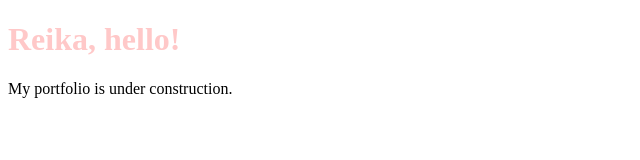
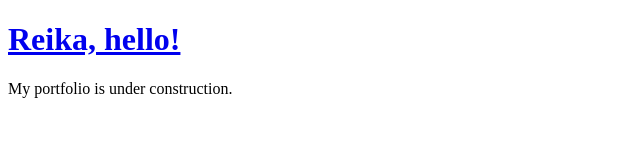
Before and after one commit to Bailey-Francis/Bailey-Francis.github.io, a plain HTML site: page index.html in a window 1280 px wide. Shown: the whole page, without its empty margins (0-640 px from the left). Drawn offline with Linux system fonts and the light colour scheme.

Commit message:
Reika dog

```diff
--- a/index.html
+++ b/index.html
@@ -6,7 +6,7 @@
     <title>Title</title>
 </head>
 <body>
-    <h1 style="color:rgb(255, 200, 200)">Reika, hello!</h1>
+    <h1 style="color:rgb(255, 200, 200)"><a href="https://giphy.com/explore/dog">Reika, hello!</a></h1>
     <p>My portfolio is under construction.</p>
 </body>
 </html>
```
